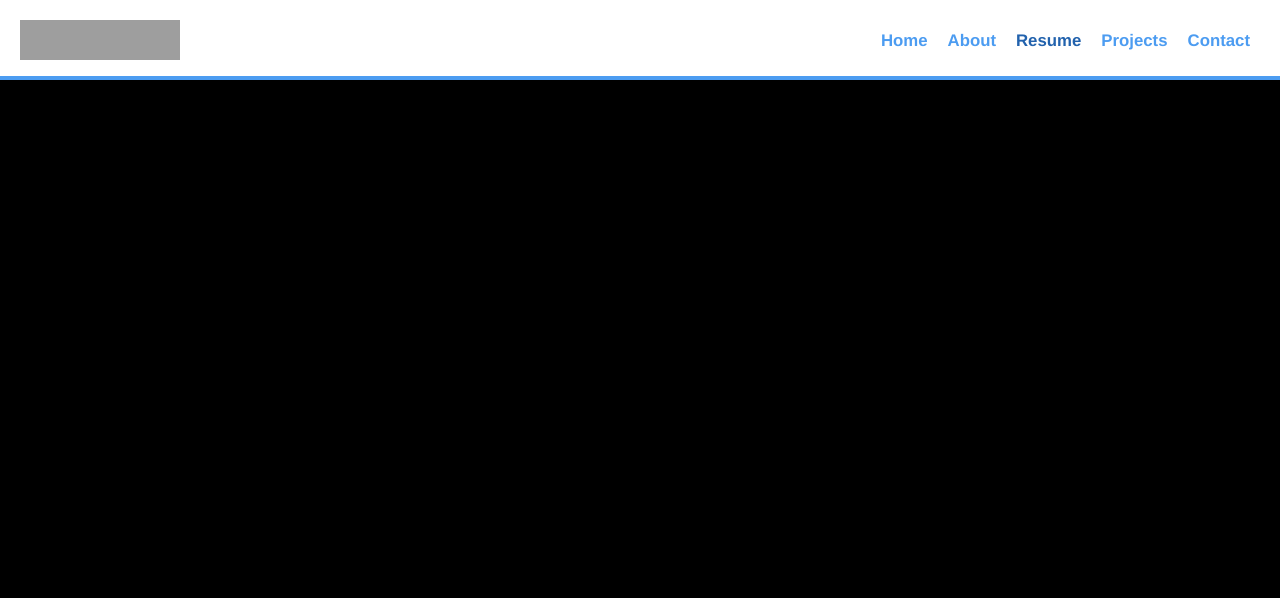
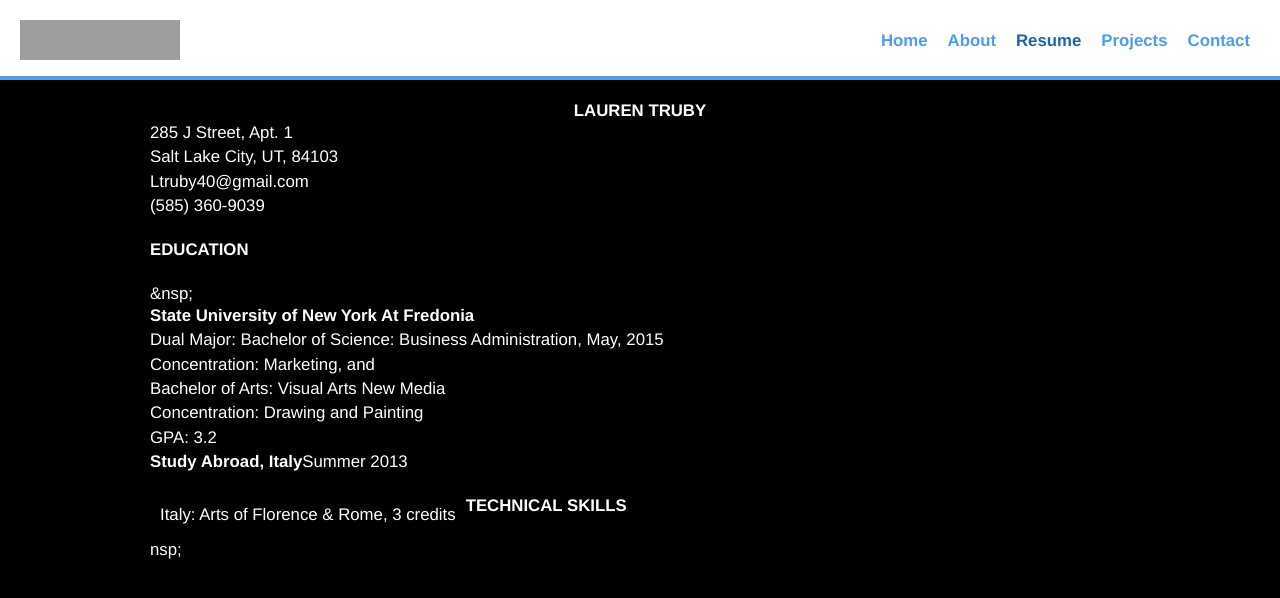
Before and after one commit to laurentruby/LaurenTruby.github.io, a plain HTML site: page Resume.html in a window 1280 px wide. Drawn offline with Linux system fonts and the light colour scheme; grey boxes are pictures that could not be loaded.

Commit message:
Update Resume.html

```diff
--- a/Resume.html
+++ b/Resume.html
@@ -47,7 +47,17 @@
 
 <section>
 
-
+<h2 style="text-align: center;"><strong>LAUREN TRUBY</strong></h2>
+<p>285 J Street, Apt. 1<br /> Salt Lake City, UT, 84103<br />Ltruby40@gmail.com<br />(585) 360-9039</p>
+<p><strong>EDUCATION</strong></p>
+<div class="rule">&amp;nsp;</div>
+<p style="text-align: left;"><strong>State University of New York At Fredonia</strong><br />Dual Major: Bachelor of Science: Business Administration, May, 2015<br />Concentration: Marketing, and<br />Bachelor of Arts: Visual Arts New Media<br />Concentration: Drawing and Painting<br />GPA: 3.2<br /><strong>Study Abroad, Italy</strong>Summer 2013</p>
+<ul>
+<li>Italy: Arts of Florence &amp; Rome, 3 credits</li>
+</ul>
+<p><strong>TECHNICAL SKILLS</strong></p>
+<div class="rule">nsp;</div>
+<ul>
 
 
 
```
